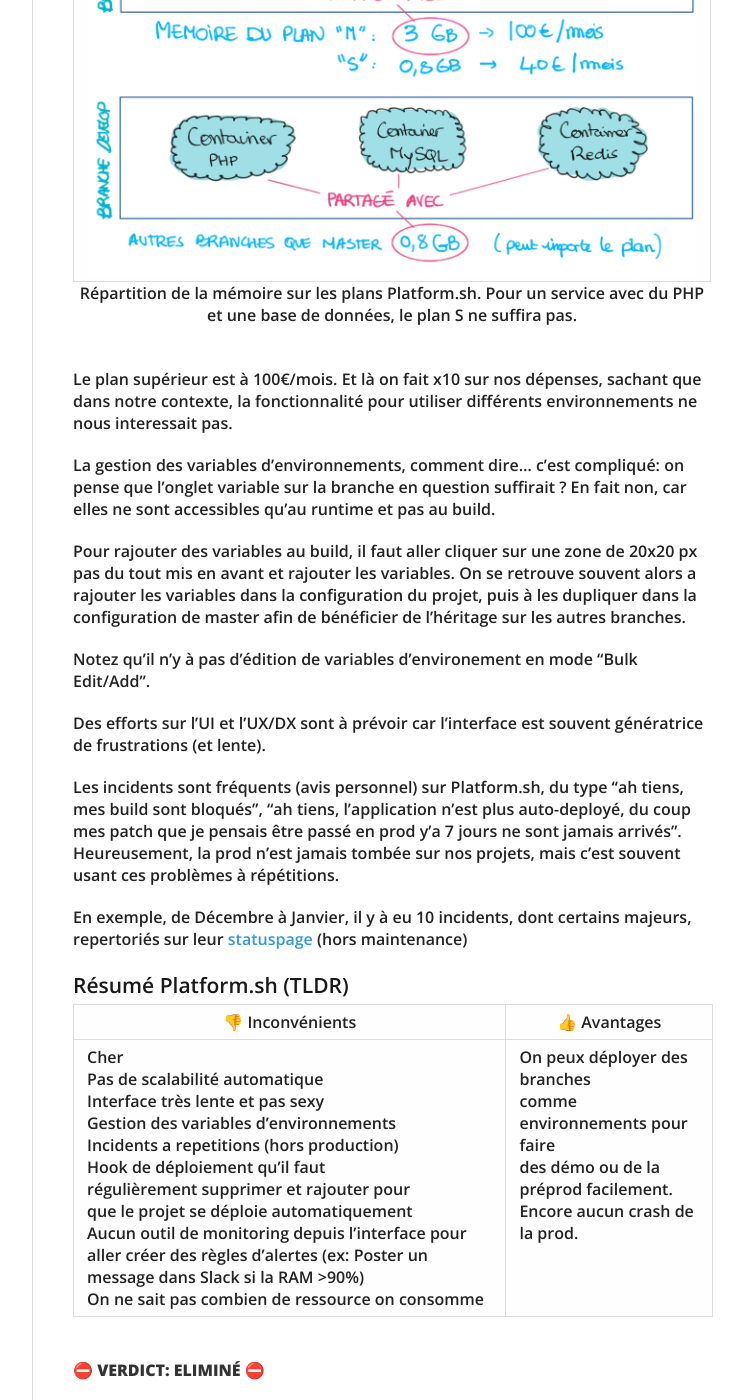
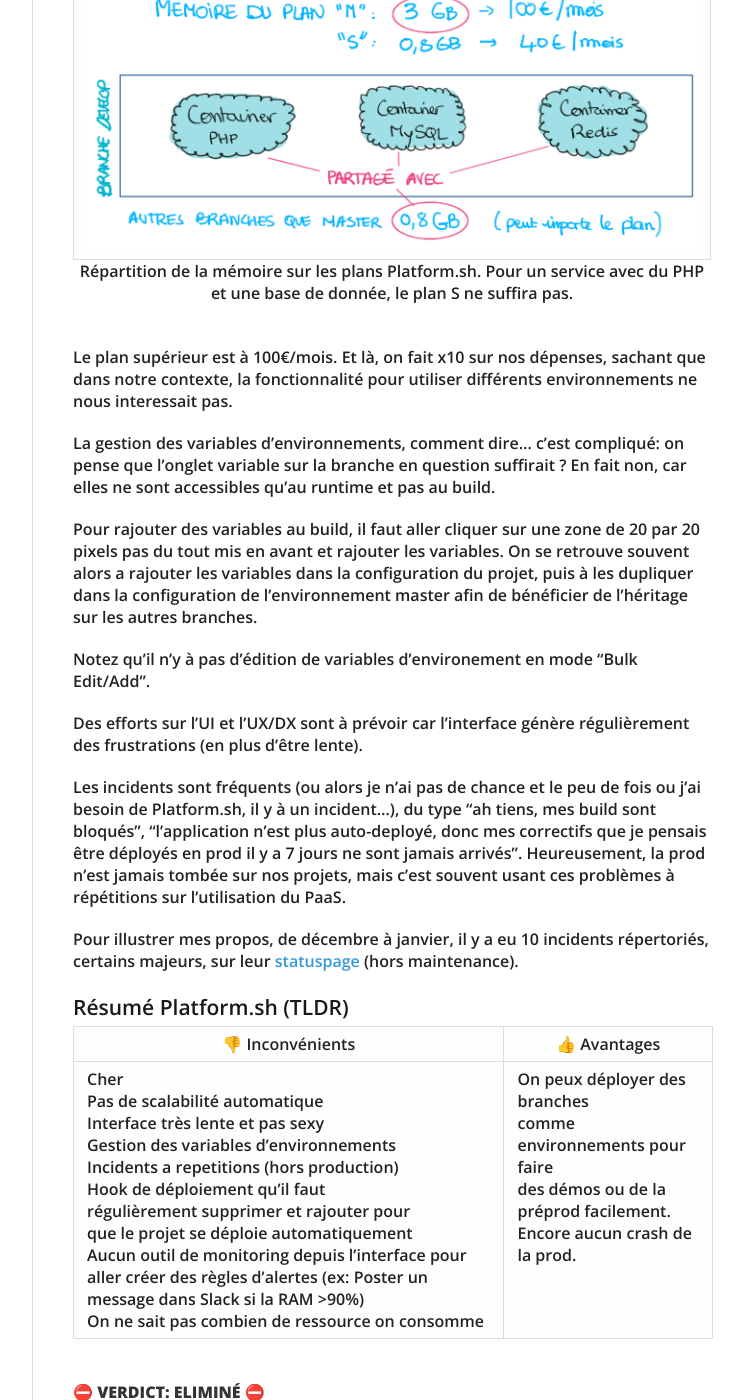
Before and after one commit to swanson/lagom, a Jekyll site: the page built from _posts/2019-01-23-paas-platform-sh-comparatif.md, in a window 1280 px wide and 1400 px high, scrolled down 935 px. Shown: the whole window, without its empty margins (378-1122 px from the left). Built offline with Jekyll 4.4.1, drawn with Linux system fonts in a browser that asks for light colours; nearby versions of some CDN libraries; comment, search, counter and statistics services are not loaded; some of the changed text lies outside the part shown.

Commit message:
proofreading 2

```diff
--- a/_posts/2019-01-23-paas-platform-sh-comparatif.md
+++ b/_posts/2019-01-23-paas-platform-sh-comparatif.md
@@ -17,32 +17,32 @@
 
 ## Platform.sh
 
-[Acceder au résumé si vous êtes pressés](#résumé-platformsh-tldr)
+[Accéder au résumé si vous êtes pressés](#résumé-platformsh-tldr)
 
 
 Pour nos projets Symfony sur mesure, nous sommes chez [Platform.sh](https://platform.sh/) (~7 projets).
 
-C'est donc sans mal que l'ai éliminé dans le contexte d'une offre d'hebergement de plus de 120+ projets wordpress car le pricing n'est pas du tout adapté à notre contexte.
+Je l'ai rapidement éliminé dans le contexte d'une offre d'hebergement de plus de 120+ projets Wordpress car le pricing n'est pas du tout adapté à notre contexte.
 
-Principalement à cause du pricing: **40€ pour 0.8GB de mémoire**, sachant qu'elle est partagé entre les container applicatif; Donc 0.8GB divisé entre le container web, et le container de la base de données, ça fait pas vraiment rêver....
+**40€ pour 0.8GB de mémoire**, sachant qu'elle est partagé entre les containers applicatifs; Donc 800Mo de mémoire divisé entre le container web, et le container de la base de données, ça fait pas vraiment rêver....
 
-{% include image.html width="610" url="/assets/images/platformsh-memory.png" description="Répartition de la mémoire sur les plans Platform.sh. Pour un service avec du PHP et une base de données, le plan S ne suffira pas." %}
+{% include image.html width="610" url="/assets/images/platformsh-memory.png" description="Répartition de la mémoire sur les plans Platform.sh. Pour un service avec du PHP et une base de donnée, le plan S ne suffira pas." %}
 
 <br />
 
-Le plan supérieur est à 100€/mois. Et là on fait x10 sur nos dépenses, sachant que dans notre contexte, la fonctionnalité pour utiliser différents environnements ne nous interessait pas.
+Le plan supérieur est à 100€/mois. Et là, on fait x10 sur nos dépenses, sachant que dans notre contexte, la fonctionnalité pour utiliser différents environnements ne nous interessait pas.
 
 La gestion des variables d'environnements, comment dire... c'est compliqué: on pense que l'onglet variable sur la branche en question suffirait ? En fait non, car elles ne sont accessibles qu'au runtime et pas au build.
 
-Pour rajouter des variables au build, il faut aller cliquer sur une zone de 20x20 px pas du tout mis en avant et rajouter les variables. On se retrouve souvent alors a rajouter les variables dans la configuration du projet, puis à les dupliquer dans la configuration de master afin de bénéficier de l'héritage sur les autres branches.
+Pour rajouter des variables au build, il faut aller cliquer sur une zone de 20 par 20 pixels pas du tout mis en avant et rajouter les variables. On se retrouve souvent alors a rajouter les variables dans la configuration du projet, puis à les dupliquer dans la configuration de l'environnement master afin de bénéficier de l'héritage sur les autres branches.
 
 Notez qu'il n'y à pas d'édition de variables d'environement en mode "Bulk Edit/Add".
 
-Des efforts sur l'UI et l'UX/DX sont à prévoir car l'interface est souvent génératrice de frustrations (et lente).
+Des efforts sur l'UI et l'UX/DX sont à prévoir car l'interface génère régulièrement des frustrations (en plus d'être lente).
 
-Les incidents sont fréquents (avis personnel) sur Platform.sh, du type "ah tiens, mes build sont bloqués", "ah tiens, l'application n'est plus auto-deployé, du coup mes patch que je pensais être passé en prod y'a 7 jours ne sont jamais arrivés". Heureusement, la prod n'est jamais tombée sur nos projets, mais c'est souvent usant ces problèmes à répétitions.
+Les incidents sont fréquents (ou alors je n'ai pas de chance et le peu de fois ou j'ai besoin de Platform.sh, il y à un incident...), du type "ah tiens, mes build sont bloqués", "l'application n'est plus auto-deployé, donc mes correctifs que je pensais être déployés en prod il y a 7 jours ne sont jamais arrivés". Heureusement, la prod n'est jamais tombée sur nos projets, mais c'est souvent usant ces problèmes à répétitions sur l'utilisation du PaaS.
 
-En exemple, de Décembre à Janvier, il y à eu 10 incidents, dont certains majeurs, repertoriés sur leur [statuspage](https://status.platform.sh/history) (hors maintenance)
+Pour illustrer mes propos, de décembre à janvier, il y a eu 10 incidents répertoriés, certains majeurs, sur leur [statuspage](https://status.platform.sh/history) (hors maintenance).
 
 
 #### Résumé Platform.sh (TLDR)
@@ -50,13 +50,13 @@
 
 | 👎 Inconvénients                                              | 👍 Avantages                                                  |
 | ------------------------------------------------------------ | ------------------------------------------------------------ |
-| Cher<br />Pas de scalabilité automatique <br />Interface très lente et pas sexy<br />Gestion des variables d'environnements<br />Incidents a repetitions (hors production)<br />Hook de déploiement qu'il faut <br />régulièrement supprimer et rajouter pour <br />que le projet se déploie automatiquement<br />Aucun outil de monitoring depuis l'interface pour aller créer des règles d'alertes (ex: Poster un message dans Slack si la RAM >90%)<br />On ne sait pas combien de ressource on consomme | On peux déployer des branches <br />comme environnements pour faire <br />des démo ou de la préprod facilement.<br />Encore aucun crash de la prod. |
+| Cher<br />Pas de scalabilité automatique <br />Interface très lente et pas sexy<br />Gestion des variables d'environnements<br />Incidents a repetitions (hors production)<br />Hook de déploiement qu'il faut <br />régulièrement supprimer et rajouter pour <br />que le projet se déploie automatiquement<br />Aucun outil de monitoring depuis l'interface pour aller créer des règles d'alertes (ex: Poster un message dans Slack si la RAM >90%)<br />On ne sait pas combien de ressource on consomme | On peux déployer des branches <br />comme environnements pour faire <br />des démos ou de la préprod facilement.<br />Encore aucun crash de la prod. |
 
 <br />
 
 ⛔️  **VERDICT: ELIMINÉ** ⛔️
 
-Sans benchmark, tant que la projection d'une migration chez eux bloquait au niveau tarifs.
+Aucun benchmark n'a été réalisé avec Wordpress, tant que la projection d'une migration chez eux bloquait au niveau tarifs.
 
 ## Lire la partie VI
 
```
Also changed, not shown: _posts/2019-01-21-paas-clever-cloud-comparatif.md (+19 -21 lines).
